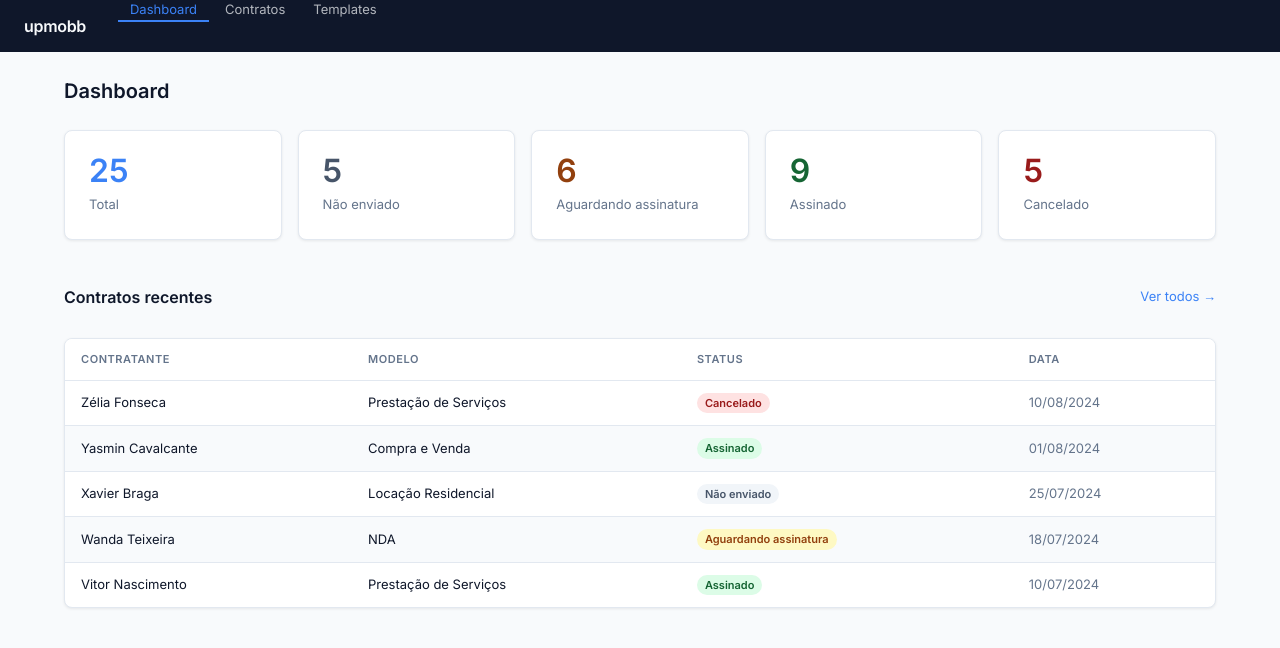
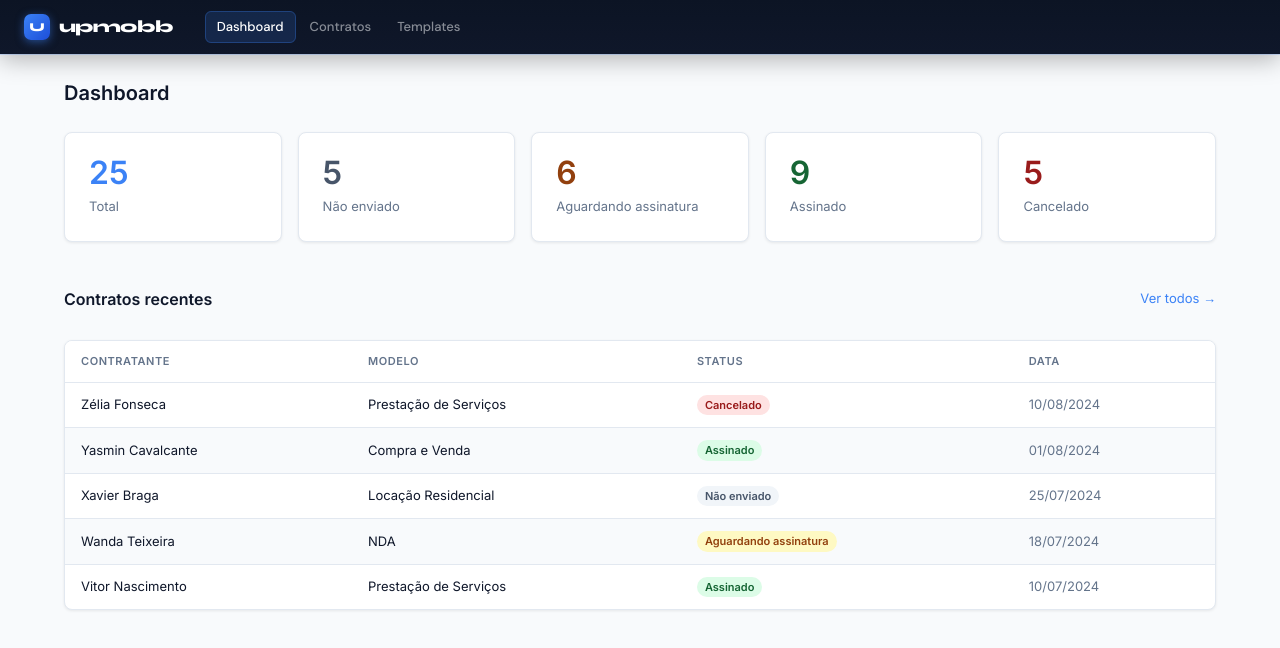
Before and after one commit to YgorStefan/simplect, a plain HTML site: page pages/dashboard/index.html in a window 1280 px wide. Drawn offline with Linux system fonts and the light colour scheme.

Commit message:
melhora visual do nav e expande gitignore para ignorar toda a pasta teste

```diff
--- a/style/base.css
+++ b/style/base.css
@@ -1,4 +1,4 @@
-@import url('https://fonts.googleapis.com/css2?family=Inter:wght@400;500;600&display=swap');
+@import url('https://fonts.googleapis.com/css2?family=Syne:wght@800&family=DM+Sans:wght@400;500;600&family=Inter:wght@400;500;600&display=swap');
 
 *, *::before, *::after {
   box-sizing: border-box;
@@ -68,8 +68,8 @@ body {
 /* ---- Top Nav ---- */
 
 .app-nav {
-  background: var(--color-nav-bg);
-  height: 52px;
+  background: linear-gradient(180deg, #0c1424 0%, #0f172a 100%);
+  height: 54px;
   display: flex;
   align-items: center;
   padding: 0 var(--space-6);
@@ -77,13 +77,38 @@ body {
   position: sticky;
   top: 0;
   z-index: 100;
+  box-shadow:
+    0 1px 0 rgba(59, 130, 246, .22),
+    0 6px 24px rgba(0, 0, 0, .28);
 }
 
 .app-nav__brand {
-  color: var(--color-nav-text);
-  font-size: var(--text-lg);
-  font-weight: 600;
-  letter-spacing: -.02em;
+  color: #fff;
+  font-family: 'Syne', system-ui, sans-serif;
+  font-size: 17px;
+  font-weight: 800;
+  letter-spacing: -.04em;
+  display: flex;
+  align-items: center;
+  gap: 9px;
+  user-select: none;
+}
+
+.app-nav__brand::before {
+  content: 'U';
+  display: inline-flex;
+  align-items: center;
+  justify-content: center;
+  width: 26px;
+  height: 26px;
+  background: linear-gradient(135deg, #3b82f6 0%, #1d4ed8 100%);
+  border-radius: 7px;
+  font-size: 12px;
+  font-weight: 800;
+  color: #fff;
+  letter-spacing: 0;
+  flex-shrink: 0;
+  box-shadow: 0 2px 8px rgba(59, 130, 246, .5);
 }
 
 .app-nav__links {
@@ -91,30 +116,36 @@ body {
   list-style: none;
   margin: 0;
   padding: 0;
-  gap: var(--space-1);
+  gap: 2px;
+  align-items: center;
   height: 100%;
 }
 
 .app-nav__links a {
-  display: flex;
+  display: inline-flex;
   align-items: center;
-  padding: 0 var(--space-3);
-  color: var(--color-nav-text);
+  height: 32px;
+  padding: 0 12px;
+  color: rgba(248, 250, 252, .52);
   text-decoration: none;
+  font-family: 'DM Sans', var(--font);
   font-size: var(--text-sm);
-  opacity: .7;
-  border-bottom: 2px solid transparent;
-  transition: opacity .15s, border-color .15s;
+  font-weight: 500;
+  border-radius: var(--radius-md);
+  border-bottom: none;
+  transition: color .15s, background .15s;
 }
 
 .app-nav__links a:hover {
-  opacity: 1;
+  color: rgba(248, 250, 252, .9);
+  background: rgba(255, 255, 255, .07);
 }
 
 .app-nav__links a.active {
-  opacity: 1;
-  color: var(--color-nav-active);
-  border-bottom-color: var(--color-nav-active);
+  color: #fff;
+  background: rgba(59, 130, 246, .16);
+  outline: 1px solid rgba(59, 130, 246, .3);
+  outline-offset: -1px;
 }
 
 /* ---- Main layout ---- */
```
Also changed, not shown: 1 other file.
